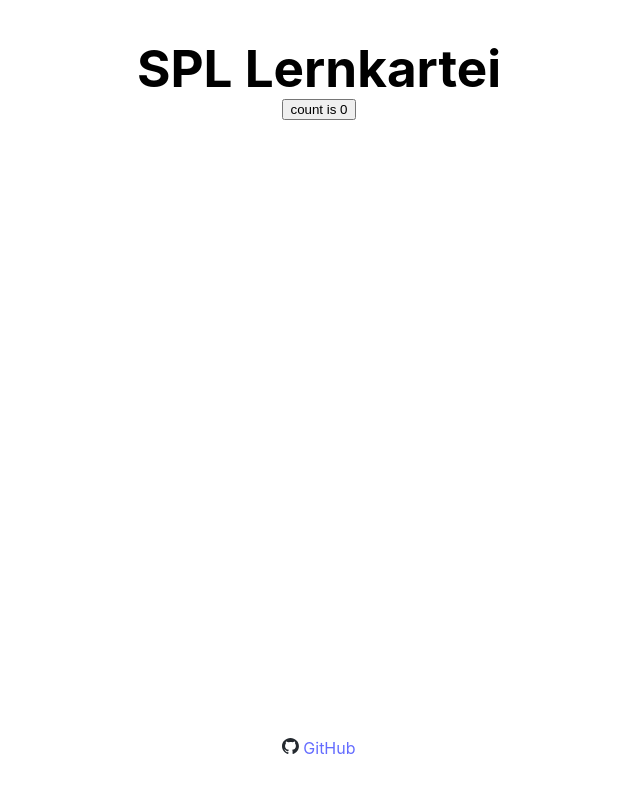
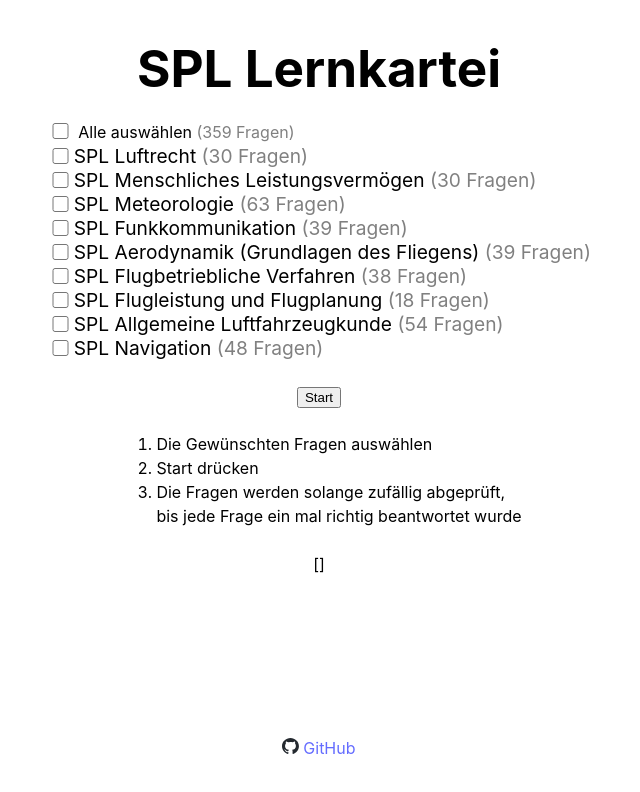
Before and after one commit to bitfexl/spltheorie, a Svelte app in the folder splapp/: page / in a window 1280 px wide. Shown: the top 792 px of the page, without its empty margins (321-961 px from the left). Built offline with nearby package versions, Linux system fonts and the light colour scheme.

Commit message:
added question selection

```diff
--- a/splapp/src/App.svelte
+++ b/splapp/src/App.svelte
@@ -1,11 +1,42 @@
 <script>
-    import Counter from "./lib/Counter.svelte";
     import githubSvg from "./assets/github-mark.svg";
+    import QuestionSelector, { getQuestions } from "./lib/QuestionSelector.svelte";
+
+    let selectedCategories;
+
+    let displayedQuestions = [];
+
+    $: questionsText = JSON.stringify(displayedQuestions);
+
+    function displayQuestions() {
+        let questions = getQuestions(selectedCategories);
+        if (questions) {
+            displayedQuestions = questions;
+        } else {
+            alert("loading...");
+        }
+    }
 </script>
 
 <main>
     <h1>SPL Lernkartei</h1>
-    <Counter />
+    <br />
+    <QuestionSelector bind:selectedCategories />
+    <br />
+    <br />
+    <button on:click={displayQuestions}>Start</button>
+    <br />
+    <br />
+    <div class="explanation">
+        <ol>
+            <li>Die Gewünschten Fragen auswählen</li>
+            <li>Start drücken</li>
+            <li>Die Fragen werden solange zufällig abgeprüft,<br />bis jede Frage ein mal richtig beantwortet wurde</li>
+        </ol>
+    </div>
+    <br />
+    <br />
+    {questionsText}
 </main>
 
 <footer>
@@ -22,6 +53,15 @@
         top: 40px;
     }
 
+    .explanation {
+        display: inline-block;
+        text-align: left;
+    }
+
+    .explanation * {
+        text-align: left;
+    }
+
     footer {
         position: absolute;
         bottom: 40px;
--- a/splapp/src/app.css
+++ b/splapp/src/app.css
@@ -1,12 +1,13 @@
 * {
     box-sizing: border-box;
     margin: 0;
+    text-align: left;
 }
 
 html {
     font-family: Inter, Avenir, Helvetica, Arial, sans-serif;
     font-size: 16px;
-    line-height: 24px;
+    line-height: 1.5em;
 }
 
 a {
--- a/splapp/src/lib/Counter.svelte
+++ /dev/null
@@ -1,10 +0,0 @@
-<script>
-    let count = 0;
-    const increment = () => {
-        count += 1;
-    };
-</script>
-
-<button on:click={increment}>
-    count is {count}
-</button>
--- /dev/null
+++ b/splapp/src/lib/QuestionSelector.svelte
@@ -0,0 +1,118 @@
+<script context="module">
+    import questionIndex from "./questionIndex.json";
+
+    let questions = {};
+
+    for (let category of questionIndex.categories) {
+        fetch(questionIndex.urlTemplate.replace("{id}", category.id)).then((data) => {
+            data.json().then((qs) => {
+                questions[category.id] = qs;
+            });
+        });
+    }
+
+    export function getQuestions(categories) {
+        let qs = [];
+
+        for (let category of categories) {
+            if (questions[category]) {
+                qs.push(...questions[category]);
+            } else {
+                return false;
+            }
+        }
+
+        return qs;
+    }
+</script>
+
+<script>
+    export let selectedCategories = [];
+    export let selectedCategoriesSum = 0;
+
+    // calculate selectedCategoriesSum
+    $: {
+        let sum = 0;
+        for (let cat of questionIndex.categories) {
+            if (selectedCategories.includes(cat.id)) {
+                sum += cat.count;
+            }
+        }
+        selectedCategoriesSum = sum;
+    }
+
+    // overall sum
+    let questionSum = 0;
+    for (let cat of questionIndex.categories) {
+        questionSum += cat.count;
+    }
+
+    function handleSelectAll(e) {
+        let selected = [];
+        if (e.target.checked) {
+            for (let cat of questionIndex.categories) {
+                selected.push(cat.id);
+            }
+        }
+        selectedCategories = selected;
+    }
+</script>
+
+<div class="wrapper">
+    <input
+        type="checkbox"
+        checked={selectedCategories.length == questionIndex.categories.length}
+        on:click={handleSelectAll}
+        id="selectAll"
+    />
+    <label for="selectAll">Alle auswählen <span class="count">({questionSum} Fragen)</span></label>
+
+    {#each questionIndex.categories as cat}
+        <div class="category">
+            <input type="checkbox" bind:group={selectedCategories} value={cat.id} id="category_{cat.id}" />
+            <label for="category_{cat.id}">
+                <span class="name">{cat.name}</span>
+                <span class="count">({cat.count} Fragen)</span>
+            </label>
+        </div>
+    {/each}
+
+    {#if selectedCategoriesSum > 0}
+        <p class="selectedCategories">
+            {selectedCategories} <span class="count">({selectedCategoriesSum} Fragen)</span>
+        </p>
+    {/if}
+</div>
+
+<style>
+    .wrapper {
+        display: inline-block;
+        user-select: none;
+    }
+
+    .category {
+        font-size: 1.2em;
+        display: grid;
+        grid-template-columns: min-content auto;
+    }
+
+    input[type="checkbox"] {
+        width: 2em;
+        height: 1.2em;
+        position: relative;
+        top: 0.08em;
+    }
+
+    .category input[type="checkbox"] {
+        top: 0.24em;
+    }
+
+    .count,
+    .selectedCategories {
+        color: gray;
+    }
+
+    .selectedCategories {
+        padding-left: 2em;
+    }
+</style>
```
